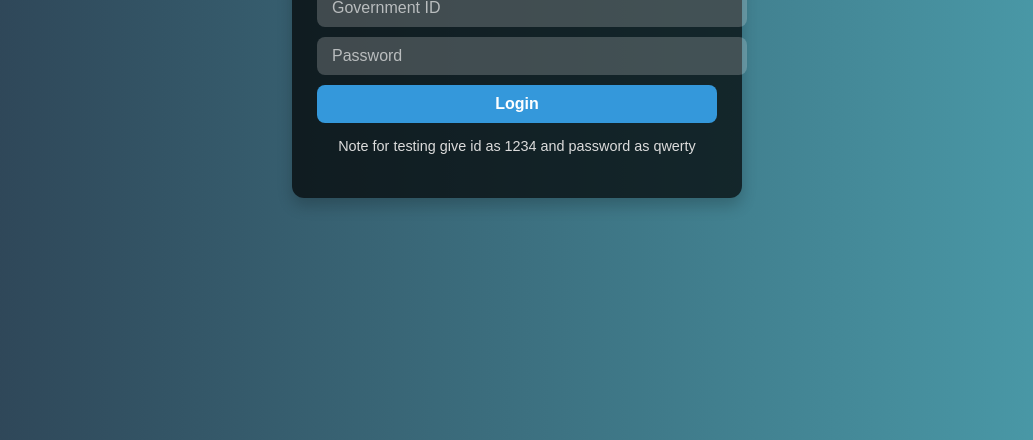
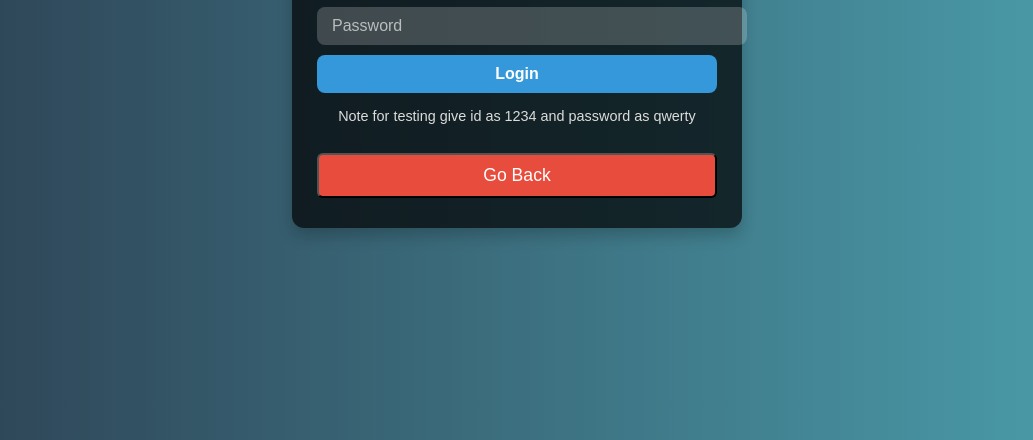
Before and after one commit to Anubhab-Rakshit/syntaxerror-hacknovare, a website: page views/login.html in a window 1280 px wide. Shown: the part 360-800 px from the top of the page, without its empty margins (123-1156 px from the left). Drawn offline with Linux system fonts and the light colour scheme.

Commit message:
Update login.html

```diff
--- a/views/login.html
+++ b/views/login.html
@@ -1,5 +1,6 @@
 <!DOCTYPE html>
 <html lang="en">
+
 <head>
   <meta charset="UTF-8" />
   <meta name="viewport" content="width=device-width, initial-scale=1.0" />
@@ -15,6 +16,7 @@
       background: linear-gradient(to right, #2c3e50, #4ca1af);
       color: #ecf0f1;
     }
+
     .login-container {
       background: rgba(0, 0, 0, 0.7);
       padding: 30px 25px;
@@ -24,12 +26,14 @@
       max-width: 400px;
       animation: fadeIn 1s ease-in-out;
     }
+
     .login-container h2 {
       text-align: center;
       margin-bottom: 20px;
       font-size: 1.8em;
       color: #ffffff;
     }
+
     .login-container form input {
       display: block;
       width: 100%;
@@ -43,10 +47,12 @@
       outline: none;
       transition: background 0.3s ease, box-shadow 0.3s ease;
     }
+
     .login-container form input:focus {
       background: rgba(255, 255, 255, 0.4);
       box-shadow: 0 0 8px rgba(52, 152, 219, 0.8);
     }
+
     .login-container form input[type="submit"] {
       background: #3498db;
       color: #ffffff;
@@ -54,33 +60,58 @@
       cursor: pointer;
       transition: background 0.3s ease, transform 0.2s ease;
     }
+
     .login-container form input[type="submit"]:hover {
       background: #2980b9;
       transform: scale(1.05);
     }
+
     .login-container form input::placeholder {
       color: #ffffffa1;
     }
+
     .login-container p {
       text-align: center;
       margin-top: 15px;
       font-size: 0.9em;
       color: #dcdcdc;
     }
+
     .login-container p a {
       color: #3498db;
       text-decoration: none;
       font-weight: bold;
     }
+
     .login-container p a:hover {
       color: #2980b9;
       text-decoration: underline;
     }
+
+    /* Go Back button styling */
+    .go-back-btn {
+      background: #e74c3c;
+      color: white;
+      padding: 10px 20px;
+      border-radius: 6px;
+      cursor: pointer;
+      width: 100%;
+      margin-top: 15px;
+      font-size: 1.1em;
+      transition: background 0.3s ease, transform 0.2s ease;
+    }
+
+    .go-back-btn:hover {
+      background: #c0392b;
+      transform: scale(1.05);
+    }
+
     @keyframes fadeIn {
       from {
         opacity: 0;
         transform: translateY(-20px);
       }
+
       to {
         opacity: 1;
         transform: translateY(0);
@@ -88,6 +119,7 @@
     }
   </style>
 </head>
+
 <body>
   <div class="login-container">
     <h2>Government Login</h2>
@@ -97,6 +129,8 @@
       <input type="submit" value="Login" />
     </form>
     <p>Note for testing give id as 1234 and password as qwerty</p>
+    <button class="go-back-btn" onclick="window.location.href='https://civilizedchaos.netlify.app';">Go Back</button>
   </div>
 </body>
+
 </html>
```
